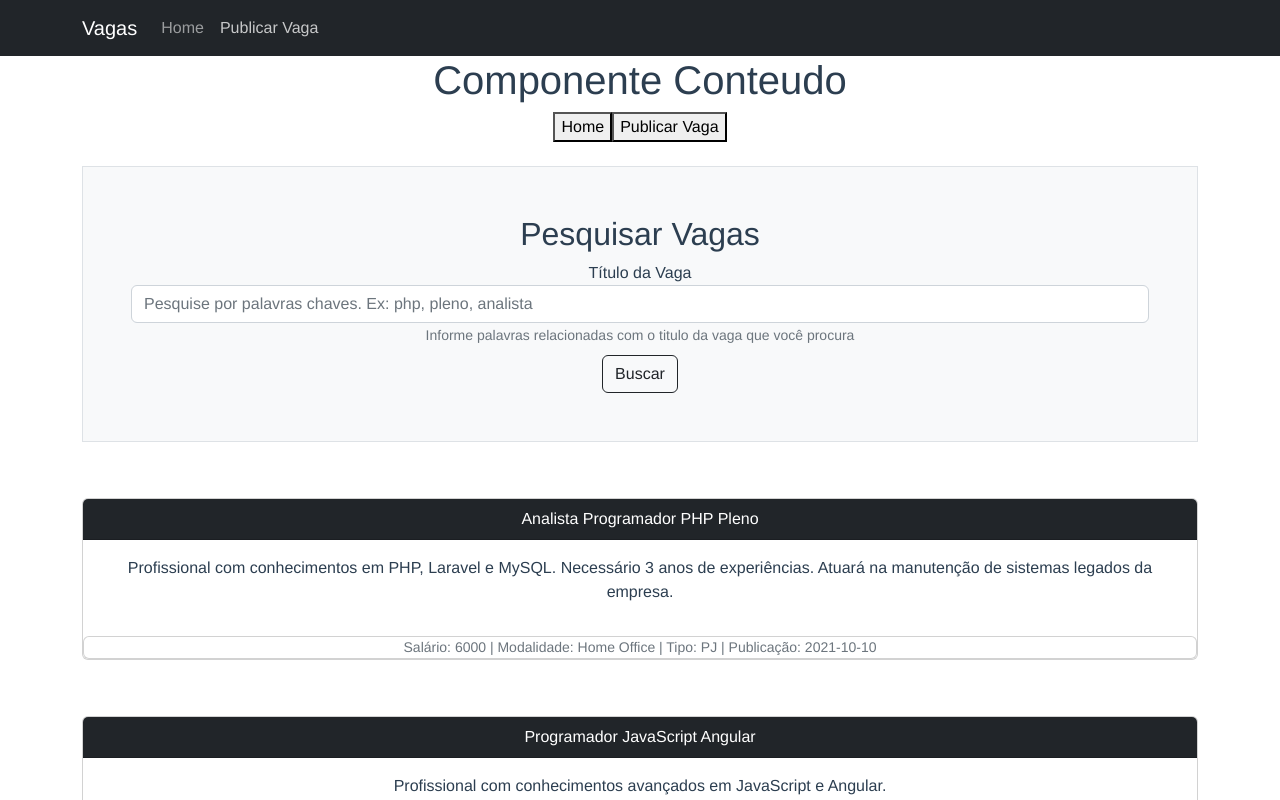
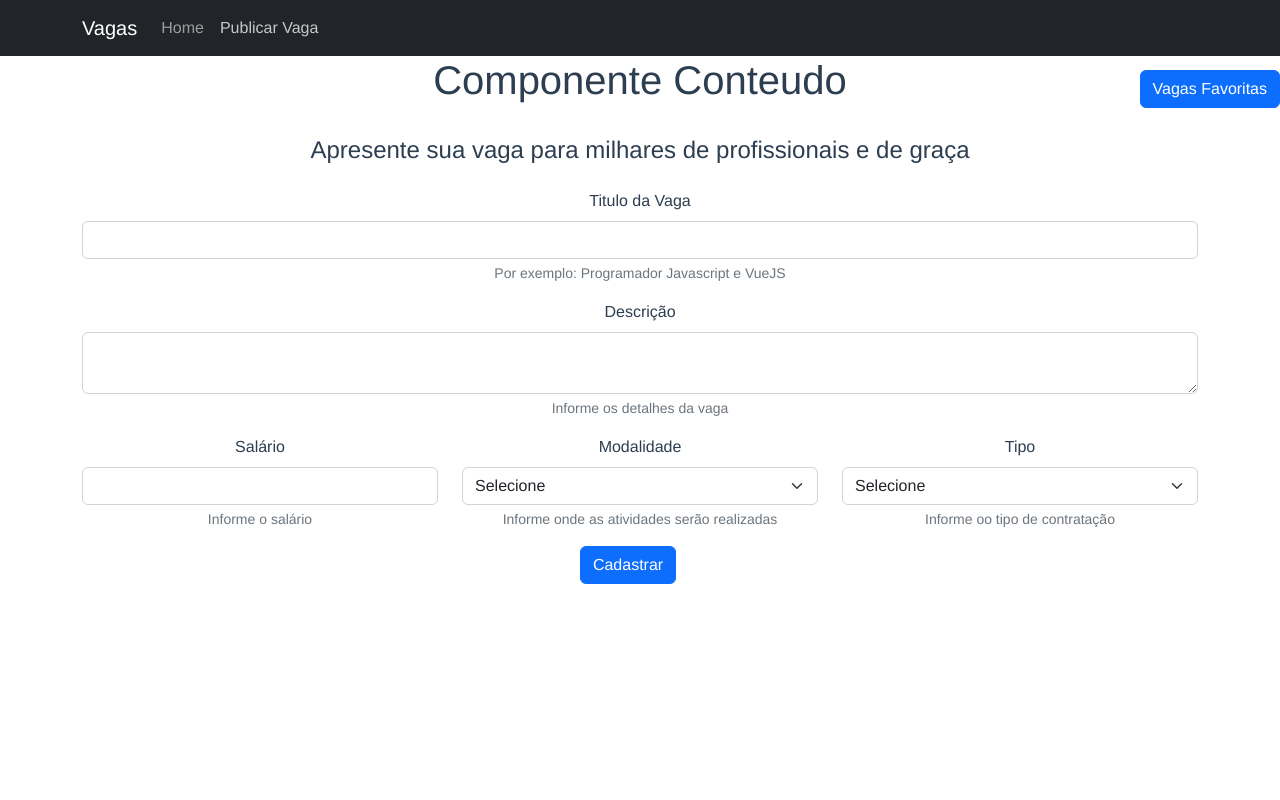
Before and after one commit to wilsonjpdev/Vagas-Front, a Vue app: page / in a window 1280 px wide. Both pictures are taken after a click on the link "Publicar Vaga". Shown: the top 800 px of the page. Built offline with nearby package versions, Linux system fonts and the light colour scheme.

Commit message:
Favoritando vagas

```diff
--- a/package.json
+++ b/package.json
@@ -9,6 +9,7 @@
   },
   "dependencies": {
     "core-js": "^3.8.3",
+    "mitt": "^3.0.0",
     "vue": "^3.2.13"
   },
   "devDependencies": {
--- a/src/App.vue
+++ b/src/App.vue
@@ -1,19 +1,28 @@
 <template>
   <div>
-    <topo-pagina />
-    <conteudo-pagina />
+    <vagas-favoritas></vagas-favoritas>
+    <topo-pagina @navegar="(componente = $event)" />
+    <conteudo-pagina :conteudo="componente" />
   </div>
 </template>
 
 <script>
-import ConteudoPagina from './components/layouts/ConteudoPagina.vue';
-import TopoPagina from './components/layouts/TopoPagina.vue';
+import ConteudoPagina from '@/components/layouts/ConteudoPagina.vue';
+import TopoPagina from '@/components/layouts/TopoPagina.vue';
+import VagasFavoritas from '@/components/comuns/VagasFavoritas.vue';
 
 export default {
   name: 'App',
+  data: () => ({
+    componente: 'HomePage'
+  }),
   components: {
     TopoPagina,
-    ConteudoPagina
+    ConteudoPagina,
+    VagasFavoritas
+  },
+  methods: {
+
   }
 }
 </script>
--- a/src/components/comuns/VagaEmprego.vue
+++ b/src/components/comuns/VagaEmprego.vue
@@ -2,45 +2,96 @@
   <div class="row mt-5">
     <div class="col">
       <div class="card">
-          <div class="card-header bg-dark text-white">{{ titulo }}</div>
+        <div class="card-header bg-dark text-white">
+          <div class="row">
+            <div class="col d-flex justify-content-between">
+              <div>{{ titulo }}</div>
+              <div>
+                <div class="form-check form-switch">
+                  <input class="form-check-input" type="checkbox" v-model="favoritada" />
+                  <label class="form-check-label">Favoritar</label>
+                </div>
+              </div>
+            </div>
+          </div>
+        </div>
         <div class="card-body">
           <p>{{ descricao }}</p>
         </div>
         <div class="card footer">
-            <small class="text-muted">Salário: {{ salario }} | Modalidade: {{ modalidade }} | Tipo: {{ tipo }} | Publicação: {{ publicacao }}</small>
+          <small class="text-muted"
+            >Salário: {{ salario }} | Modalidade: {{ getModalidade }} | Tipo:
+            {{ getTipo }} | Publicação: {{ getPublicacao }}</small
+          >
         </div>
       </div>
     </div>
   </div>
-
 </template>
 
 <script>
 export default {
+  data: () => ({
+    favoritada: false
+  }),
   props: {
-      titulo : {
+    titulo: {
       type: String,
-        required: true
+      required: true,
     },
-      descricao : {
+    descricao: {
       type: String,
-        default: 'O contratante não especificou o valor padrão para essa vaga'
+      default: "O contratante não especificou o valor padrão para essa vaga",
     },
-      salario : {
-      },
-      modalidade : {
+    salario: {},
+    modalidade: {
       type: String,
     },
-      tipo : {
+    tipo: {
       type: String,
     },
-      publicacao : {
+    publicacao: {
       type: String,
+    },
+  },
+  computed: {
+    getModalidade() {
+      switch (this.modalidade) {
+        case "1":
+          return "Home Office";
+        case "2":
+          return "Presencial";
+      }
+      return "";
+    },
+    getTipo() {
+      switch (this.tipo) {
+        case "1":
+          return "CLT";
+        case "2":
+          return "PJ";
+      }
+      return "";
+    },
+    getPublicacao() {
+      let dataPublicacao = new Date(this.publicacao);
+      return dataPublicacao.toLocaleDateString("pt-BR");
+    },
+  },
+  methods: {
+
+  },
+  watch: {
+    favoritada(valor) {
+      if(valor) {
+        this.emitter.emit('favoritarVaga', this.titulo)
+      }else {
+        this.emitter.emit('desFavoritarVaga', this.titulo)
       }
     }
   }
+};
 </script>
 
 <style>
-
 </style>
--- /dev/null
+++ b/src/components/comuns/VagasFavoritas.vue
@@ -0,0 +1,65 @@
+<template>
+  <div>
+    <div class="divVagasFavoritas">
+        <button
+        class="btn btn-primary"
+        type="button"
+        data-bs-toggle="offcanvas"
+        data-bs-target="#offcanvasRight"
+        aria-controls="offcanvasRight"
+        >
+        Vagas Favoritas
+        </button>
+    </div>
+
+    <div
+      class="offcanvas offcanvas-end"
+      tabindex="-1"
+      id="offcanvasRight"
+      aria-labelledby="offcanvasRightLabel"
+    >
+      <div class="offcanvas-header">
+        <h5 class="offcanvas-title" id="offcanvasRightLabel">
+          Vagas Favoritadas
+        </h5>
+        <button
+          type="button"
+          class="btn-close"
+          data-bs-dismiss="offcanvas"
+          aria-label="Close"
+        ></button>
+      </div>
+      <div class="offcanvas-body">
+        <ul class="list-group">
+          <li class="list-group-item" v-for="(favorita, index) in favoritas" :key="index">
+            {{ favorita }}
+          </li>
+        </ul>
+      </div>
+    </div>
+  </div>
+</template>
+
+<script>
+export default {
+  name: "VagasFavoritas",
+  data: () => ({
+    favoritas: []
+  }),
+  mounted() {
+    this.emitter.on('favoritarVaga', (titulo) => {
+      this.favoritas.push(titulo)
+    }),
+    this.emitter.on('desFavoritarVaga', (titulo) => {
+      let indiceArray = this.favoritas.indexOf(titulo)
+      if(indiceArray !== -1) this.favoritas.splice(indiceArray, 1)
+    })
+  }
+};
+</script>
+
+<style scoped>
+    .divVagasFavoritas {
+        position: absolute; z-index: 1; top: 70px; right: 0px
+    }
+</style>
--- a/src/components/layouts/ConteudoPagina.vue
+++ b/src/components/layouts/ConteudoPagina.vue
@@ -1,9 +1,8 @@
 <template>
   <div>
      <h1>Componente Conteudo</h1>
-     <button @click="conteudo = 'home-page'">Home</button>
-     <button @click="conteudo = 'publicar-vaga'">Publicar Vaga</button>
      <keep-alive>
+
       <component :is="conteudo" />
     </keep-alive>
   </div>
@@ -18,9 +17,13 @@
       HomePage,
       PublicarVaga
     },
-    data: () => ({
-      conteudo: 'home-page'
-    })
+    props: {
+      conteudo: {
+        type: String,
+        required: true
+      }
+    },
+
   }
 </script>
 
--- a/src/components/layouts/TopoPagina.vue
+++ b/src/components/layouts/TopoPagina.vue
@@ -17,10 +17,10 @@
         <div class="collapse navbar-collapse" id="navbarSupportedContent">
           <ul class="navbar-nav me-auto mb-2 mb-lg-0">
             <li class="nav-item">
-              <a class="nav-link" href="#">Home</a>
+              <a class="nav-link" href="#" @click="navegarPara('HomePage')">Home</a>
             </li>
             <li class="nav-item">
-              <a class="nav-link" href="#">Publicar Vaga</a>
+              <a class="nav-link" href="#" @click="navegarPara('PublicarVaga')">Publicar Vaga</a>
             </li>
           </ul>
         </div>
@@ -30,8 +30,14 @@
 </template>
 
 <script>
-export default {};
+export default {
+  name: 'TopoPagina',
+  methods: {
+    navegarPara(p) {
+      this.$emit('navegar', p)
+    }
+  }
+}
 </script>
-
  <style>
 </style>
--- a/src/components/views/HomePage.vue
+++ b/src/components/views/HomePage.vue
@@ -54,53 +54,7 @@ export default {
   },
   data: () => ({
     usuariosOnline: 0,
-    vagas: [
-      {
-        titulo: "Analista Programador PHP Pleno",
-        descricao:
-          "Profissional com conhecimentos em PHP, Laravel e MySQL. Necessário 3 anos de experiências. Atuará na manutenção de sistemas legados da empresa.",
-        salario: 6000,
-        modalidade: "Home Office",
-        tipo: "PJ",
-        publicacao: "2021-10-10",
-      },
-      {
-        titulo: "Programador JavaScript Angular",
-        descricao:
-          "Profissional com conhecimentos avançados em JavaScript e Angular.",
-        salario: 5000,
-        modalidade: "Presencial",
-        tipo: "CLT",
-        publicacao: "2021-10-07",
-      },
-      {
-        titulo: "Programador JavaScript Vue",
-        descricao:
-          "Profissional com conhecimentos avançados em JavaScript e Vue.",
-        salario: 5000,
-        modalidade: "Home Office",
-        tipo: "CLT",
-        publicacao: "2021-10-06",
-      },
-      {
-        titulo: "Analista de Banco de Dados Sênior",
-        descricao:
-          "Domí­nio dos bancos de dados SQL Server, Oracle, Postgre e MySQL",
-        salario: 9000,
-        modalidade: "Presencial",
-        tipo: "PJ",
-        publicacao: "2021-10-06",
-      },
-      {
-        titulo: "Programador Web Júnior",
-        descricao:
-          "Conhecimentos básicos em HTML, CSS, JavaScript, Bootstrap, PHP e MySQL",
-        salario: 3000,
-        modalidade: "Presencial",
-        tipo: "CLT",
-        publicacao: "2021-10-05",
-      },
-    ],
+    vagas: [],
   }),
   methods: {
     getUsuariosOnline() {
@@ -110,5 +64,8 @@ export default {
   created() {
     setInterval(this.getUsuariosOnline, 1000);
   },
+  activated() {
+    this.vagas = JSON.parse(localStorage.getItem('vagas'));
+  }
 };
 </script>
--- a/src/components/views/PublicarVaga.vue
+++ b/src/components/views/PublicarVaga.vue
@@ -9,7 +9,7 @@
     <div class="row mt-3">
       <div class="col">
         <label class="form-label">Titulo da Vaga</label>
-        <input type="text" class="form-control" />
+        <input type="text" class="form-control" v-model="titulo" />
         <div class="form-text">Por exemplo: Programador Javascript e VueJS</div>
       </div>
     </div>
@@ -17,7 +17,7 @@
     <div class="row mt-3">
       <div class="col">
         <label class="form-label">Descrição</label>
-        <textarea class="form-control"></textarea>
+        <textarea class="form-control" v-model="descricao"></textarea>
         <div class="form-text">Informe os detalhes da vaga</div>
       </div>
     </div>
@@ -25,21 +25,14 @@
     <div class="row mt-3">
       <div class="col">
         <label class="form-label">Salário</label>
-        <input type="number" class="form-control" />
+        <input type="number" class="form-control" v-model="salario" />
         <div class="form-text">Informe o salário</div>
-      </div>
-    </div>
-
-    <div class="row mt-3">
-      <div class="col">
-        <label class="form-label">Titulo da Vaga</label>
-        <input type="text" class="form-control" />
-        <div class="form-text">Por exemplo: Programador Javascript e VueJS</div>
       </div>
 
       <div class="col">
         <label class="form-label">Modalidade</label>
-        <select class="form-select">
+        <select class="form-select" v-model="modalidade">
+          <option value="" disabled>Selecione</option>
           <option value="1">Home Office</option>
           <option value="2">Presencial</option>
         </select>
@@ -48,7 +41,8 @@
 
       <div class="col">
         <label class="form-label">Tipo</label>
-        <select class="form-select">
+        <select class="form-select" v-model="tipo">
+          <option value="" disabled>Selecione</option>
           <option value="1">CLT</option>
           <option value="2">PJ</option>
         </select>
@@ -57,7 +51,9 @@
 
       <div class="row mt-3">
         <div class="col">
-          <button type="submit" class="btn btn-primary">Cadastrar</button>
+          <button type="submit" class="btn btn-primary" @click="salvarVaga">
+            Cadastrar
+          </button>
         </div>
       </div>
     </div>
@@ -65,7 +61,39 @@
 </template>
 
 <script>
-export default {};
+export default {
+  data: () => ({
+    titulo: "",
+    descricao: "",
+    salario: "",
+    modalidade: "",
+    tipo: "",
+  }),
+  methods: {
+    salvarVaga() {
+      let tempoDecorrido = Date.now();
+      let dataAtual = new Date(tempoDecorrido);
+
+      let vagas = JSON.parse(localStorage.getItem('vagas'))
+
+      if(!vagas) {
+        vagas = []
+      }
+
+      vagas.push({
+            titulo: this.titulo,
+            descricao: this.descricao,
+            salario: this.salario,
+            modalidade: this.modalidade,
+            tipo: this.tipo,
+            publicacao: dataAtual.toISOString()
+          })
+
+      localStorage.setItem('vagas', JSON.stringify(vagas))
+
+    }
+  }
+};
 </script>
 
 <style>
--- a/src/main.js
+++ b/src/main.js
@@ -1,4 +1,16 @@
 import { createApp } from 'vue'
 import App from './App.vue'
+import mitt from 'mitt'
 
-createApp(App).mount('#app')
+//criação da instancia do mitt
+const emitter = mitt()
+
+//inicialização da instancia do vue com base no componente
+const app = createApp(App)
+
+//configuracao da instancia do mitt como uma propriedade global
+//com isso podendo ser acessado em qualquer componente da aplicacao
+app.config.globalProperties.emitter = emitter
+
+//associando a intancia do vue com o elemento html #app
+app.mount('#app')
```
Also changed, not shown: 1 other file (tests, documents, lock files or other folders). Lines whose indentation alone changed are shown as unchanged.
